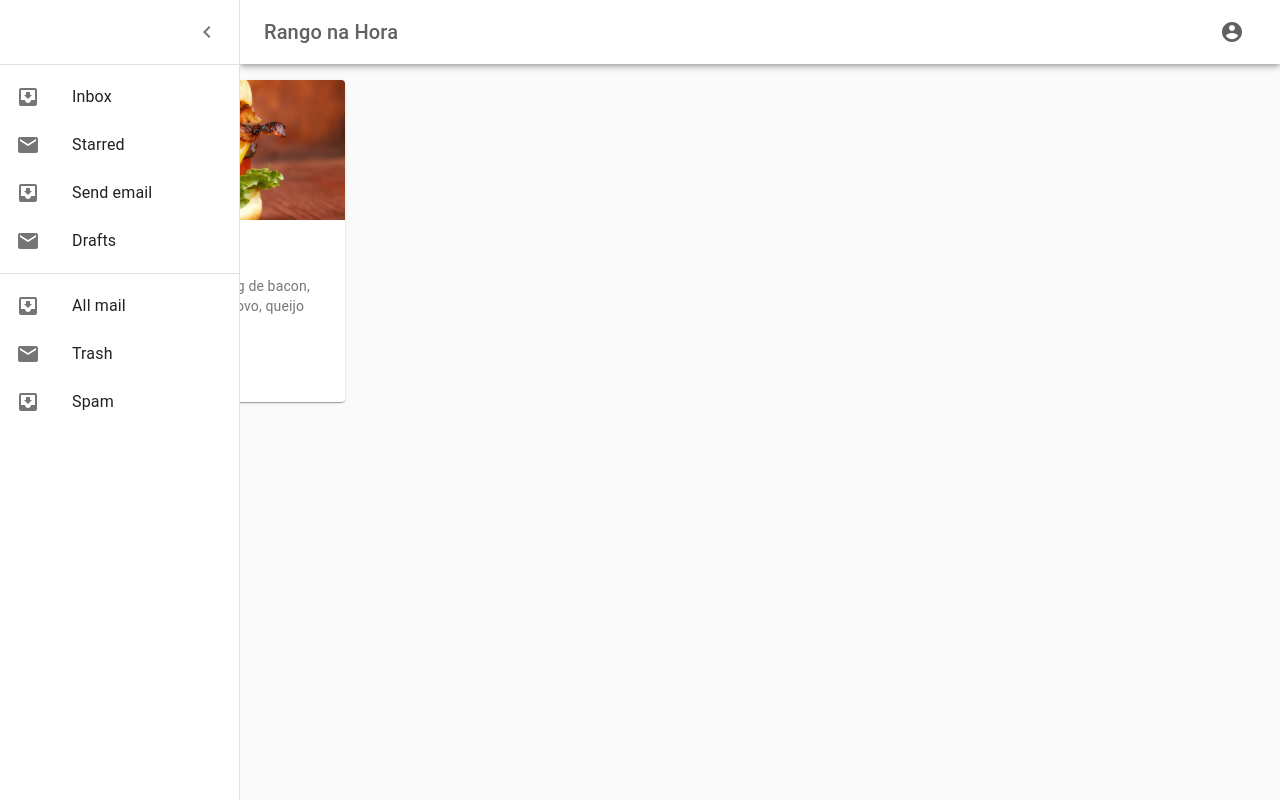
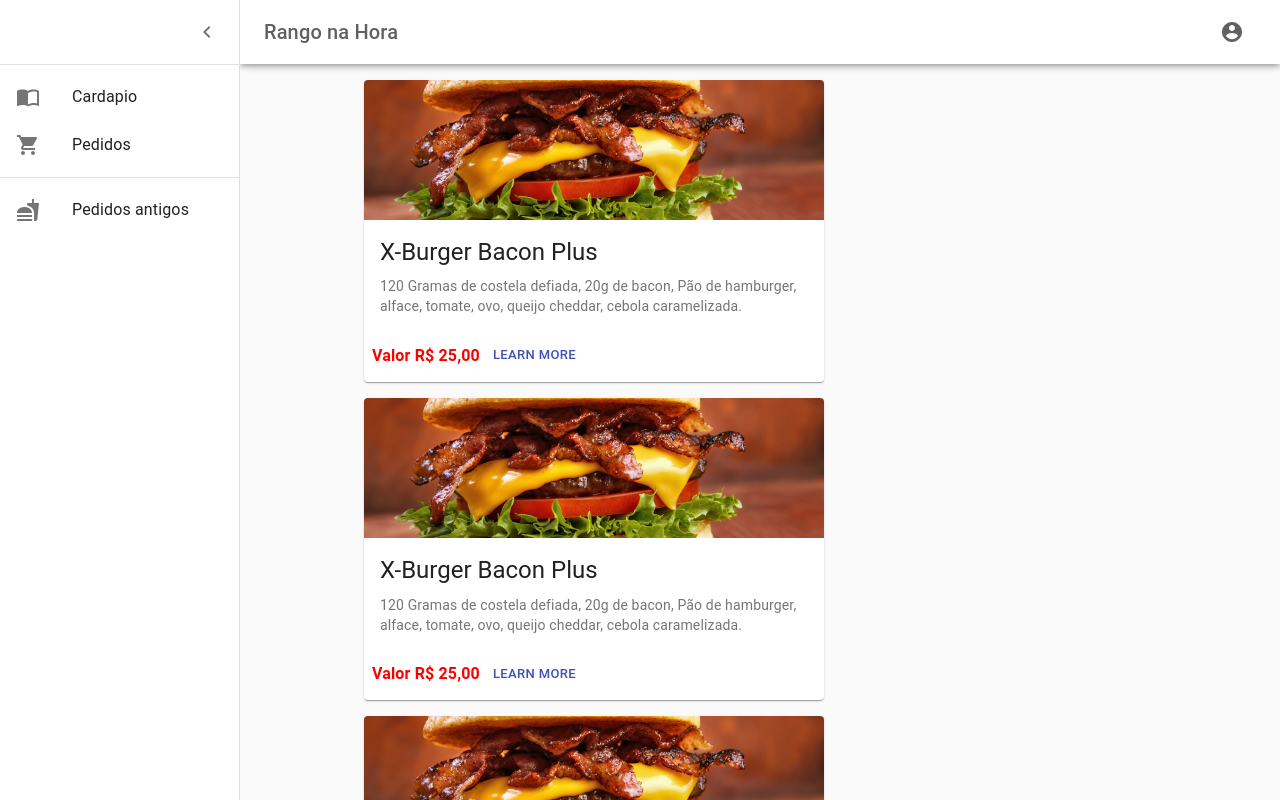
Before and after one commit to luizvigiato/projeto_rango-na-hora, a React (Create React App) app in the folder front-react/: page / in a window 1280 px wide. Both pictures are taken after a click on the button 36 px from the left and 32 px from the top of the page. Shown: the top 800 px of the page. Built offline with nearby package versions, Linux system fonts and the light colour scheme.

Commit message:
modificações de menu, e centralização de itens

```diff
--- a/front-react/src/components/Drawer.jsx
+++ b/front-react/src/components/Drawer.jsx
@@ -15,10 +15,20 @@ import ChevronRightIcon from "@material-ui/icons/ChevronRight";
 import ListItem from "@material-ui/core/ListItem";
 import ListItemIcon from "@material-ui/core/ListItemIcon";
 import ListItemText from "@material-ui/core/ListItemText";
-import InboxIcon from "@material-ui/icons/MoveToInbox";
+
 import MailIcon from "@material-ui/icons/Mail";
 import MenuItem from "@material-ui/core/MenuItem";
 import Menu from "@material-ui/core/Menu";
+import InboxIcon from "@material-ui/icons/MoveToInbox";
+import Cardapio from '@material-ui/icons/ImportContacts';
+import Carrinho from '@material-ui/icons/ShoppingCart';
+import FastfoodIcon from '@material-ui/icons/Fastfood';
+import {
+  BrowserRouter as Router,
+  Switch,
+  Route,
+  Link
+} from "react-router-dom";
 
 import AccountCircle from "@material-ui/icons/AccountCircle";
 
@@ -162,7 +172,7 @@ export function PersistentDrawerLeft() {
                 open={openP}
                 onClose={handleClose}
               >
-                <MenuItem onClick={handleClose}>Perfil</MenuItem>
+                <MenuItem href="/menu">Perfil</MenuItem>
                 <MenuItem onClick={handleClose}>Sair</MenuItem>
               </Menu>
             </div>
@@ -189,10 +199,10 @@ export function PersistentDrawerLeft() {
         </div>
         <Divider />
         <List>
-          {["Inbox", "Starred", "Send email", "Drafts"].map((text, index) => (
-            <ListItem button key={text}>
+          {["Cardapio", "Pedidos"].map((text, index) => (
+            <ListItem button key={text} hre>
               <ListItemIcon>
-                {index % 2 === 0 ? <InboxIcon /> : <MailIcon />}
+                {index % 2 === 0 ? <Cardapio /> : <Carrinho />}
               </ListItemIcon>
               <ListItemText primary={text} />
             </ListItem>
@@ -200,12 +210,13 @@ export function PersistentDrawerLeft() {
         </List>
         <Divider />
         <List>
-          {["All mail", "Trash", "Spam"].map((text, index) => (
+          {["Pedidos antigos"].map((text, index) => (
             <ListItem button key={text}>
               <ListItemIcon>
-                {index % 2 === 0 ? <InboxIcon /> : <MailIcon />}
+                {index % 2 === 0 ? <FastfoodIcon /> : <MailIcon />}
               </ListItemIcon>
-              <ListItemText primary={text} />
+                <ListItemText primary={text} />
+
             </ListItem>
           ))}
         </List>
--- a/front-react/src/pages/cardapio.jsx
+++ b/front-react/src/pages/cardapio.jsx
@@ -1,4 +1,6 @@
 import React from "react";
+import CssBaseline from '@material-ui/core/CssBaseline';
+import Container from '@material-ui/core/Container';
 
 import { PersistentDrawerLeft } from "../components/Drawer";
 import ItensCardapio from "./itenscardapio";
@@ -8,8 +10,15 @@ const HomePage = () => {
   return (
     // <DashboardLayout>
     <>
-      <PersistentDrawerLeft />
-      <ItensCardapio />
+      <CssBaseline />
+        <Container maxWidth="sm">
+          <PersistentDrawerLeft />
+          <ItensCardapio />
+
+          <ItensCardapio />
+          <ItensCardapio />
+          <ItensCardapio />
+        </Container>
     </>
   );
 };
--- a/front-react/src/pages/itenscardapio.jsx
+++ b/front-react/src/pages/itenscardapio.jsx
@@ -7,12 +7,15 @@ import CardContent from "@material-ui/core/CardContent";
 import CardMedia from "@material-ui/core/CardMedia";
 import Button from "@material-ui/core/Button";
 import Typography from "@material-ui/core/Typography";
+import Box from '@material-ui/core/Box';
+import { spacing } from '@material-ui/system';
 
 import bacon from "../public/xbacon.jpg";
 
 const useStyles = makeStyles({
   root: {
-    maxWidth: 345
+    maxWidth: 460,
+
   },
   action: {
     backgroung: "#F000FF",
@@ -29,6 +32,7 @@ const ItensCardapio = () => {
     const classes = useStyles();
 
     return (
+      <Box mb={2}>
         <Card className={classes.root}>
         <CardActionArea>
           <CardMedia
@@ -58,6 +62,7 @@ const ItensCardapio = () => {
           </Button>
         </CardActions>
       </Card>
+      </Box>
     );
   };
 
```
